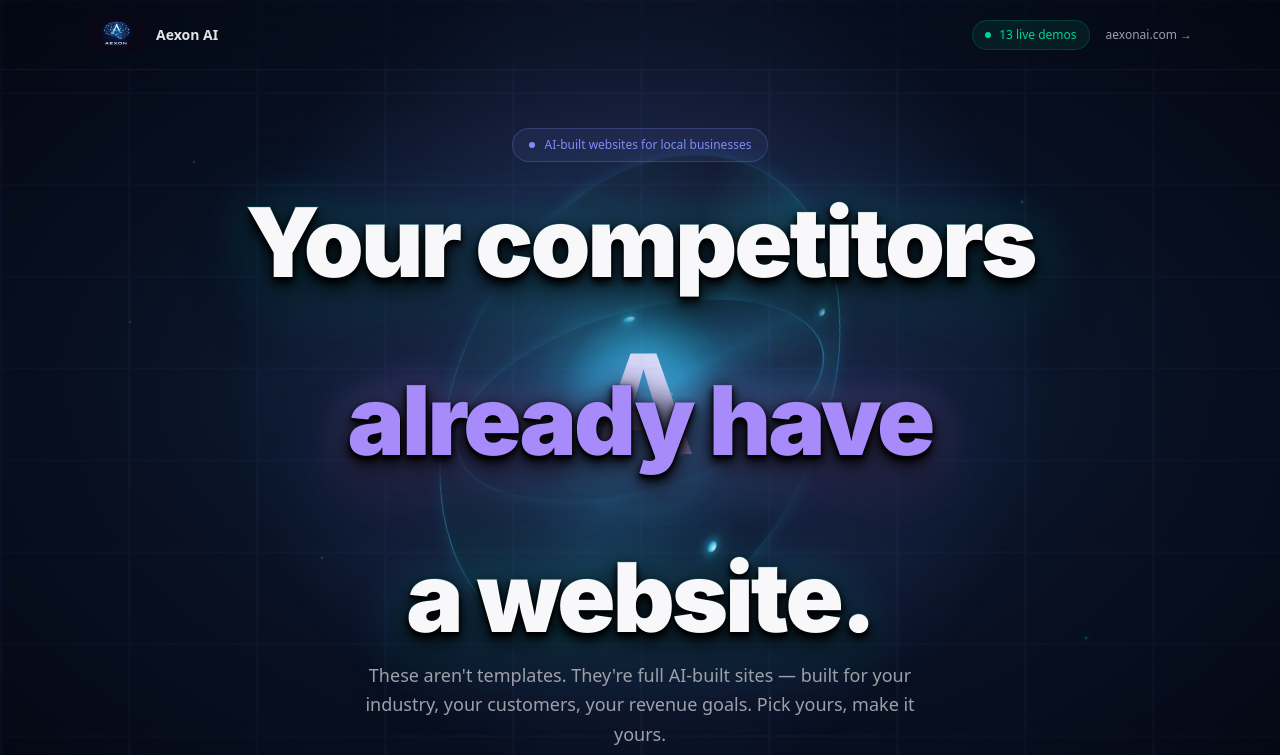
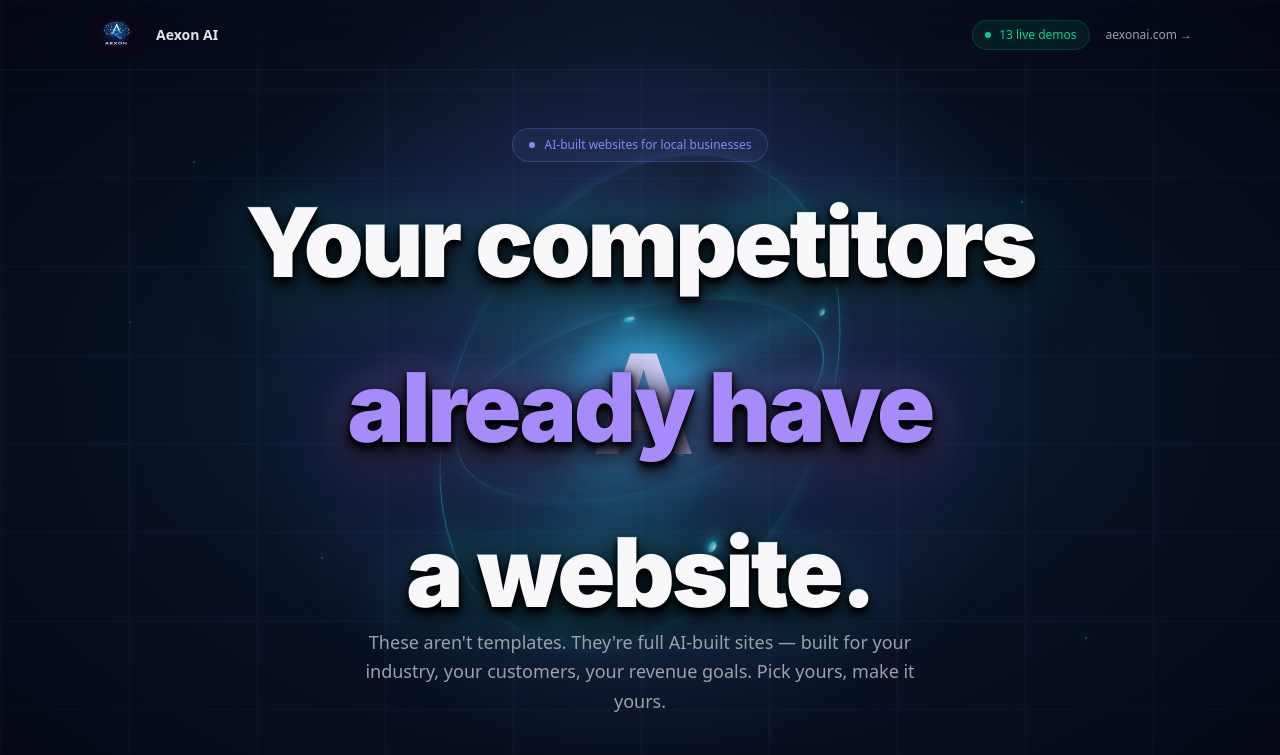
Before and after one commit to AEXON-AI-AGENCY/demo-staged-website-factory, a Next.js app: page / in a window 1280 px wide. Shown: the top 755 px of the page. Built offline with nearby package versions, Linux system fonts and the light colour scheme.

Commit message:
Tighten headline leading to 0.72

```diff
--- a/app/page.tsx
+++ b/app/page.tsx
@@ -222,7 +222,7 @@ export default function Home() {
           </div>
 
           {/* Headline — manifesto large type, all 3 lines premium depth treatment */}
-          <h1 className="animate-fade-up animate-delay-200 text-5xl sm:text-6xl md:text-7xl lg:text-8xl font-black tracking-tight leading-[0.85] mb-4 font-['Inter','var(--font-inter)']">
+          <h1 className="animate-fade-up animate-delay-200 text-5xl sm:text-6xl md:text-7xl lg:text-8xl font-black tracking-tight leading-[0.72] mb-2 font-['Inter','var(--font-inter)']">
             <span className="headline-line">Your competitors</span>
             <br />
             <span className="headline-accent">already have</span>
```
